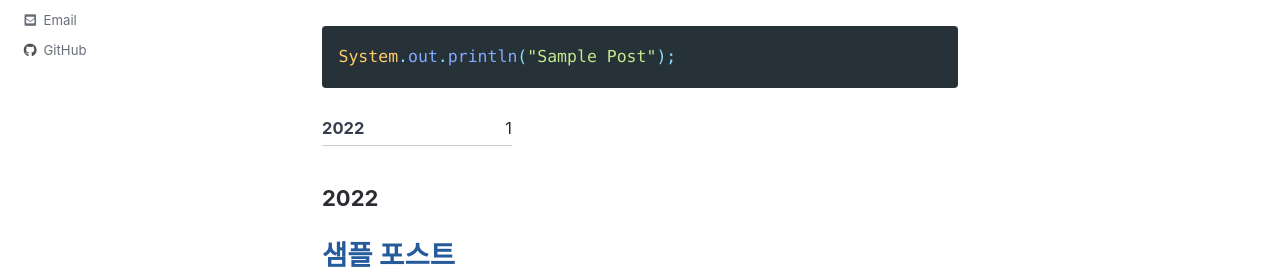
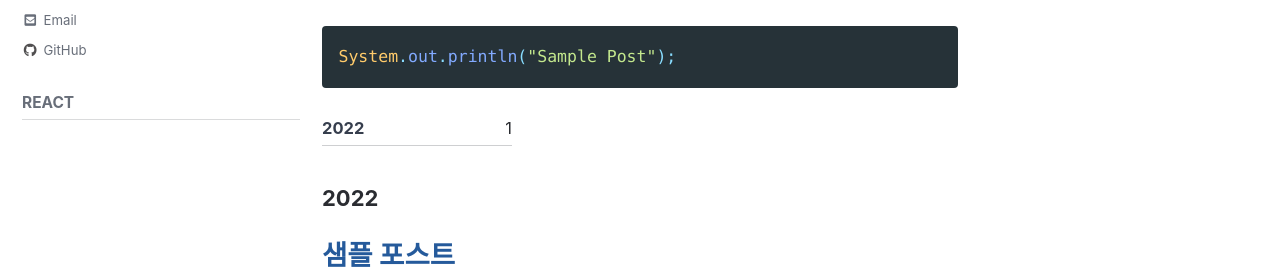
Before and after one commit to Jisu00/Jisu00.github.io, a Jekyll site: the page built from _posts/2022-03-28-test.md, in a window 1280 px wide. Shown: the part 213-493 px from the top of the page. Built offline with Jekyll 4.4.1, drawn with Linux system fonts in a browser that asks for light colours; cached includes are drawn as plain includes; some web fonts are replaced.

Commit message:
Add: Add sidebar at post page

```diff
--- a/_config.yml
+++ b/_config.yml
@@ -288,6 +288,8 @@ defaults:
       comments: # true
       share: true
       related: true
+      sidebar:
+        nav: "sidebar"
 
   # _pages
   - scope:
```
